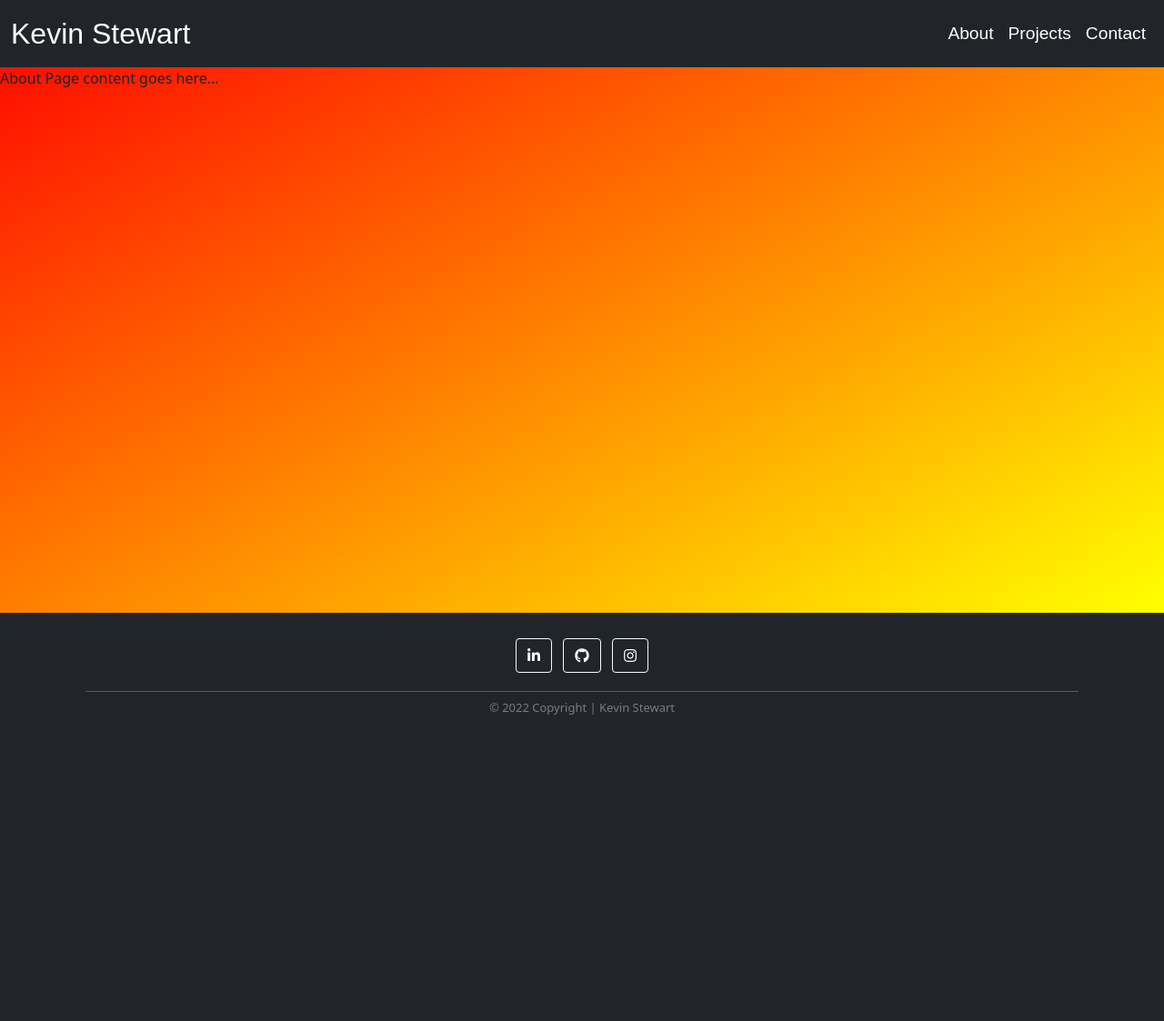
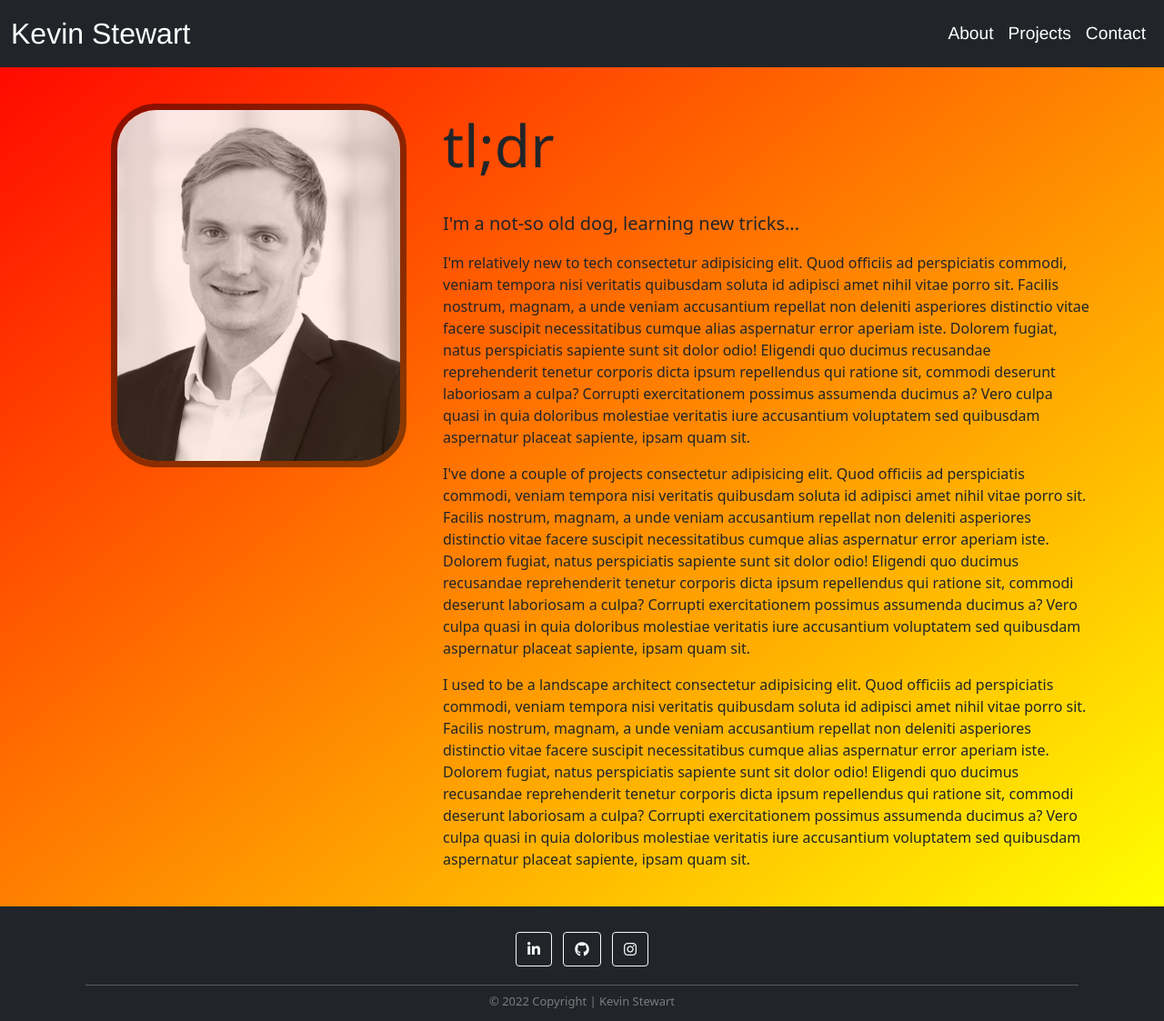
Before and after one commit to kevin-stew/kevin-stewart, a Flask app: page /about in a window 1280 px wide. Shown: the whole page at 91% size. Before the commit the page ends 786 px from the top, so only its background shows below. Run offline with Flask 2, Linux system fonts and the light colour scheme; some libraries are stand-ins or nearby versions.

Commit message:
220712 home page items, formatting, about me page draft

```diff
--- a/app/site/site_templates/about.html
+++ b/app/site/site_templates/about.html
@@ -2,7 +2,22 @@
 
 {% block content %}
 
-<p>About Page content goes here...</p>
-<!-- page content goes here -->
+<div class="container  d-flex">
+    <img src="../../static/images/Headshot_Kevin Stewart_BW_small.jpg" alt="Kevin Stewart" class="headShot">
+
+    <div class="">
+        <br><br>
+        <h1 class="display-3">tl;dr</h1>
+        <br>
+        <p class="lead">I'm a not-so old dog, learning new tricks...</p>
+        <!-- <hr class="my-4"> -->
+
+        <p>I'm relatively new to tech consectetur adipisicing elit. Quod officiis ad perspiciatis commodi, veniam tempora nisi veritatis quibusdam soluta id adipisci amet nihil vitae porro sit. Facilis nostrum, magnam, a unde veniam accusantium repellat non deleniti asperiores distinctio vitae facere suscipit necessitatibus cumque alias aspernatur error aperiam iste. Dolorem fugiat, natus perspiciatis sapiente sunt sit dolor odio! Eligendi quo ducimus recusandae reprehenderit tenetur corporis dicta ipsum repellendus qui ratione sit, commodi deserunt laboriosam a culpa? Corrupti exercitationem possimus assumenda ducimus a? Vero culpa quasi in quia doloribus molestiae veritatis iure accusantium voluptatem sed quibusdam aspernatur placeat sapiente, ipsam quam sit.</p>
+        <p>I've done a couple of projects consectetur adipisicing elit. Quod officiis ad perspiciatis commodi, veniam tempora nisi veritatis quibusdam soluta id adipisci amet nihil vitae porro sit. Facilis nostrum, magnam, a unde veniam accusantium repellat non deleniti asperiores distinctio vitae facere suscipit necessitatibus cumque alias aspernatur error aperiam iste. Dolorem fugiat, natus perspiciatis sapiente sunt sit dolor odio! Eligendi quo ducimus recusandae reprehenderit tenetur corporis dicta ipsum repellendus qui ratione sit, commodi deserunt laboriosam a culpa? Corrupti exercitationem possimus assumenda ducimus a? Vero culpa quasi in quia doloribus molestiae veritatis iure accusantium voluptatem sed quibusdam aspernatur placeat sapiente, ipsam quam sit.</p>
+        <p>I used to be a landscape architect consectetur adipisicing elit. Quod officiis ad perspiciatis commodi, veniam tempora nisi veritatis quibusdam soluta id adipisci amet nihil vitae porro sit. Facilis nostrum, magnam, a unde veniam accusantium repellat non deleniti asperiores distinctio vitae facere suscipit necessitatibus cumque alias aspernatur error aperiam iste. Dolorem fugiat, natus perspiciatis sapiente sunt sit dolor odio! Eligendi quo ducimus recusandae reprehenderit tenetur corporis dicta ipsum repellendus qui ratione sit, commodi deserunt laboriosam a culpa? Corrupti exercitationem possimus assumenda ducimus a? Vero culpa quasi in quia doloribus molestiae veritatis iure accusantium voluptatem sed quibusdam aspernatur placeat sapiente, ipsam quam sit.</p>
+        <br>
+    </div>
+
+</div>
 
 {% endblock content %}
--- a/app/static/css/main.css
+++ b/app/static/css/main.css
@@ -1,5 +1,6 @@
 /* *{border: aqua 1px solid;} */
 
+/* ALL PAGES start */
 body{
     /* background-color:rgb(99, 99, 99);
     color: white; */
@@ -20,16 +21,21 @@ body{
     background-image: linear-gradient(to bottom right, red, yellow);
 }
 
+.widthLimit{
+    max-width: 900px;
+}
+
+/* NAV BAR start */
 .navbar-brand{
     font-size: xx-large;
-    font-family: fantasy;
+    font-family:'Franklin Gothic Medium', 'Arial Narrow', Arial, sans-serif;
 }
 .navbar-brand:hover{
     transform: scale(1.01);
     text-decoration: underline;
 }
 a.nav-link{
-    font-family: fantasy;
+    font-family:'Franklin Gothic Medium', 'Arial Narrow', Arial, sans-serif;
     font-size: larger;
 }
 a.nav-link:hover{
@@ -37,20 +43,40 @@ a.nav-link:hover{
     text-emphasis-color: lime;
     text-decoration: underline;
 }
+/* NAV BAR end */
 
-.widthLimit{
-    max-width: 900px;
+/* FOOTER start */
+.copyright{
+    color: rgba(255, 255, 255, 0.4);
+    font-size: small;
+    /* background-color: rgb(3, 3, 3); */
+    /* height: 35px; */
+    /* width:100%; */
 }
+/* FOOTER end */
+/* ALL PAGES end */
 
+
+/* HOME start */
 .homeImage{
-    border-radius: 100%;
-    border: 10px rgba(0, 0, 0, 0.562) solid;
+    border-radius: 20%;
+    border: 7px rgba(0, 0, 0, .0) dashed;
     margin-bottom: 2%;
+    max-height:200px;
+    /* opacity: 0.7; */
 }
 .homeImage:hover{
     /* transform: scale(1.03); */
-    border: 10px rgba(0, 0, 0, 0.8) solid;
+    border: 7px rgba(0, 0, 0, 0.8) solid;
+    /* opacity: 1.0; */
 }
+/* div.homeIcons:hover{
+    text-decoration: underline;
+} */
+/* HOME end */
+
+
+/* PROJECTS start */
 .card-img-top{
     height: 350px;
     width: auto;
@@ -61,23 +87,31 @@ a.nav-link:hover{
     margin-bottom: 2%;
     opacity: .8;
 }
-
-
 .card:hover{
     transform: scale(1.01);
     box-shadow: 0 10px 20px rgba(0,0,0,.12), 0 4px 8px rgba(0,0,0,.06);
     opacity: 1;
 }
+.projectLink{
+    display: flex;
+    justify-content: center;
+}
+/* PROJECTS end */
+
+/* ABOUT start */
+.headShot{
+    margin: 5vh;
+    max-height: 400px;
+    max-width: 325px;
+    border: 7px rgba(0, 0, 0, 0.507) solid;
+    border-radius: 50px;
+    object-fit: cover;
+    opacity: .9;
+}
 
 
-.copyright{
-    color: rgba(255, 255, 255, 0.4);
-    font-size: small;
-    /* background-color: rgb(3, 3, 3); */
-    /* height: 35px; */
-    /* width:100%; */
-}
 
+/* CONTACT start */
 .messageForm{
     /* margin-left: 2%; */
     width: 500px;
@@ -92,3 +126,4 @@ a.nav-link:hover{
     border-color: black;
     /* font-weight: 800; */
 }
+/* CONTACT end */
```
Also changed, not shown: app/site/site_templates/index.html (+8 -9 lines), app/site/site_templates/projects.html (+13 -6 lines), app/static/images/Headshot_Kevin Stewart_BW_small.jpg (added), app/static/images/connect1.png (added), app/static/images/connect2.png (added), app/static/images/connect4.png (added), app/static/images/connect5.png (added), app/static/images/head_vector5.png (added), app/static/images/webdev1.png (added), app/static/images/webdev2.png (added), app/static/images/webdev3.png (added), app/static/images/webdev4.png (added), app/static/images/webdev5.png (added).
